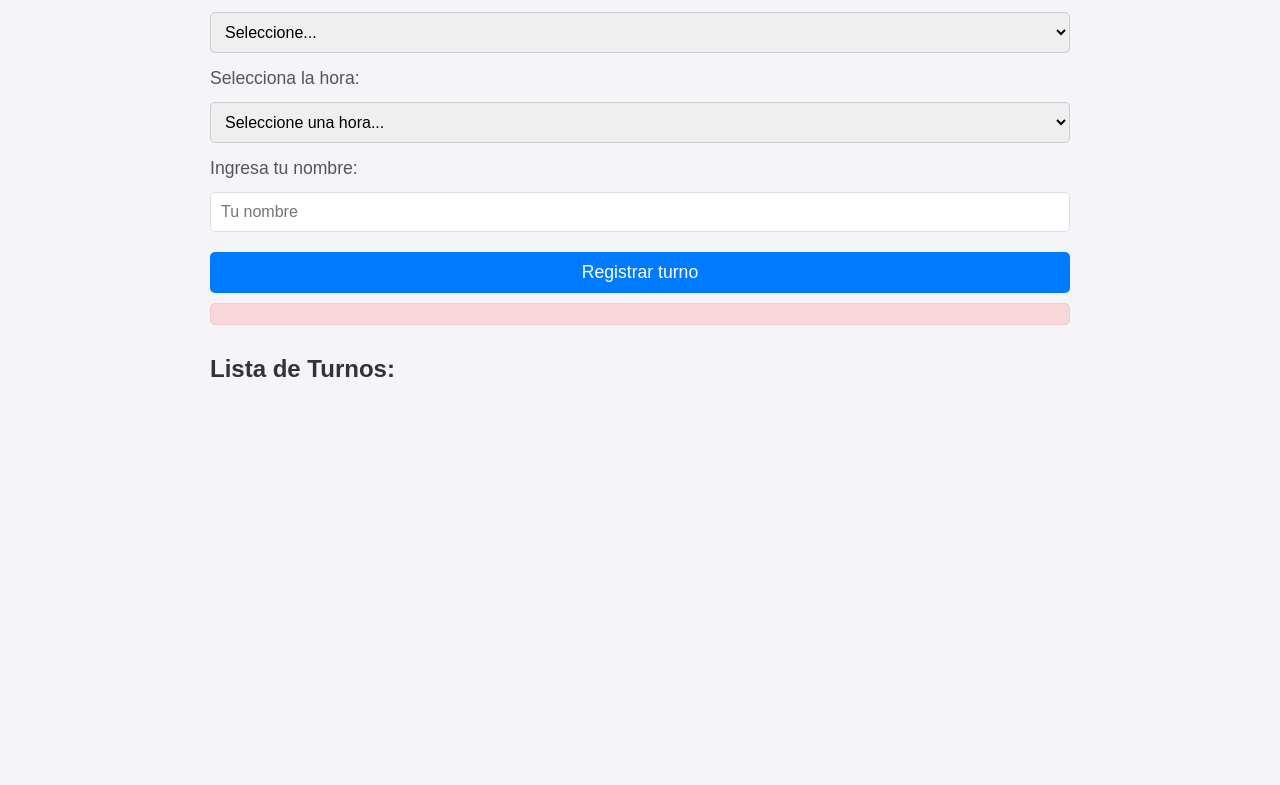
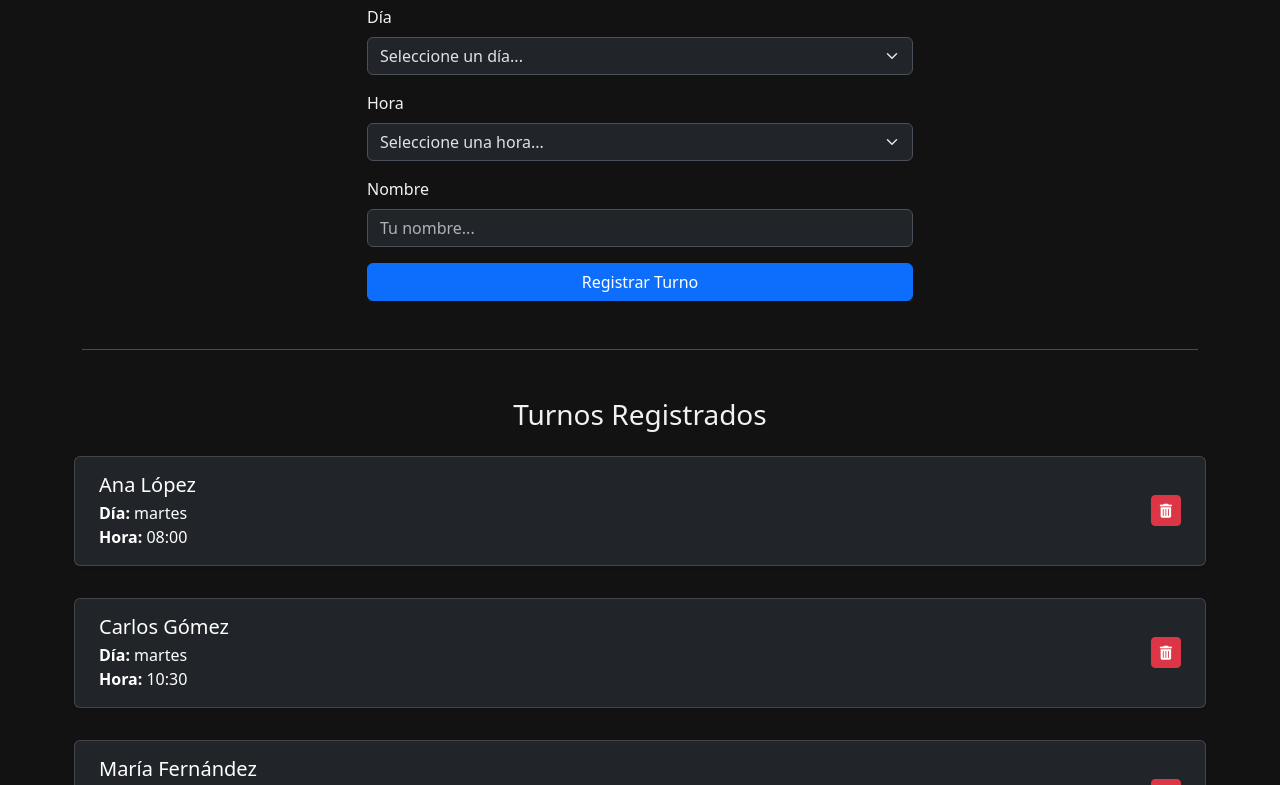
Before and after one commit to TomasOttaviani/javascript.e2, a plain HTML site: page index.html in a window 1280 px wide. Shown: the part 99-884 px from the top of the page. Before the commit the page ends 800 px from the top, so only its background shows below. Drawn offline with nearby package versions, Linux system fonts and the light colour scheme; some packages are replaced by stand-ins of ours; a script that the page names is missing.

Commit message:
proyecto final

```diff
--- a/index.html
+++ b/index.html
@@ -1,18 +1,24 @@
 <!DOCTYPE html>
-<html lang="en">
+<html lang="es" data-bs-theme="dark">
 <head>
-    <meta charset="UTF-8">
-    <meta name="viewport" content="width=device-width, initial-scale=1.0">
-    <title>Document</title>
-    <link rel="stylesheet" href="style.css">
+  <meta charset="UTF-8" />
+  <meta name="viewport" content="width=device-width, initial-scale=1.0" />
+  <title>Gestión de Turnos</title>
+  <link href="https://cdn.jsdelivr.net/npm/bootstrap@5.3.3/dist/css/bootstrap.min.css" rel="stylesheet" />
+  <link href="https://cdnjs.cloudflare.com/ajax/libs/font-awesome/6.5.0/css/all.min.css" rel="stylesheet" />
+  <link rel="stylesheet" href="https://cdnjs.cloudflare.com/ajax/libs/animate.css/4.1.1/animate.min.css" />
+  <link rel="stylesheet" href="style.css" />
 </head>
 <body>
-    <body>
-        <h1>Sistema de Turnos</h1>
-    <div>
-        <label for="dia">Selecciona el día: </label>
-        <select id="dia">
-            <option value="">Seleccione...</option>
+  <div class="container">
+    <h1 class="text-center mb-4">Reservar Turno</h1>
+
+    <div class="row justify-content-center">
+      <div class="col-md-6">
+        <div class="mb-3">
+          <label for="dia" class="form-label">Día</label>
+          <select id="dia" class="form-select">
+            <option value="">Seleccione un día...</option>
             <option value="martes">Martes</option>
             <option value="miércoles">Miércoles</option>
             <option value="jueves">Jueves</option>
@@ -20,23 +26,29 @@
             <option value="sábado">Sábado</option>
           </select>
         </div>
-    <div>
-        <label for="hora">Selecciona la hora: </label>
-        <select id="hora">
+        <div class="mb-3">
+          <label for="hora" class="form-label">Hora</label>
+          <select id="hora" class="form-select">
             <option value="">Seleccione una hora...</option>
           </select>
         </div>
-    <div>
-        <label for="nombre">Ingresa tu nombre: </label>
-        <input type="text" id="nombre" placeholder="Tu nombre">
+        <div class="mb-3">
+          <label for="nombre" class="form-label">Nombre</label>
+          <input type="text" id="nombre" class="form-control" placeholder="Tu nombre...">
         </div>
-    <button id="registrar-turno">Registrar turno</button>
-    <div class="alerta" id="alerta"></div>
+        <div class="d-grid">
+          <button id="registrar-turno" class="btn btn-primary">Registrar Turno</button>
+        </div>
+      </div>
+    </div>
 
-    <div class="turno-lista">
-        <h2>Lista de Turnos:</h2>
-        <ul id="lista-turnos"></ul>
+    <hr class="my-5">
+    <h3 class="text-center mb-4">Turnos Registrados</h3>
+    <div id="lista-turnos" class="row g-3 justify-content-center">
     </div>
+  </div>
+   <script src="https://cdn.jsdelivr.net/npm/bootstrap@5.3.3/dist/js/bootstrap.bundle.min.js"></script>
+  <script src="https://cdn.jsdelivr.net/npm/sweetalert2@11"></script>
   <script src="turnos.js"></script>
 </body>
 </html>
--- a/style.css
+++ b/style.css
@@ -1,125 +1,21 @@
-/* Reseteo de márgenes y paddings para mejorar la consistencia entre navegadores */
-* {
-    margin: 0;
-    padding: 0;
-    box-sizing: border-box;
+body {
+  background-color: #121212;
+  color: #f1f1f1;
+  padding: 2rem;
 }
-
-/* Fondo general y estilo de fuente */
-body {
-    font-family: 'Arial', sans-serif;
-    background-color: #f4f4f9;
-    color: #333;
-    padding: 20px;
-    max-width: 900px;
-    margin: 0 auto;
+.card-turno {
+  background-color: #1e1e1e;
+  border: none;
+  border-radius: 1rem;
+  transition: transform 0.2s ease;
 }
-
-/* Título principal */
-h1 {
-    text-align: center;
-    font-size: 2rem;
-    color: #333;
-    margin-bottom: 20px;
+.card-turno:hover {
+  transform: scale(1.02);
 }
-
-/* Estilo de las secciones del formulario */
-div {
-    margin-bottom: 15px;
+.btn-eliminar {
+  background-color: #ff5252;
+  border: none;
 }
-
-/* Etiquetas de los campos */
-label {
-    font-size: 1.1rem;
-    margin-bottom: 8px;
-    display: block;
-    color: #555;
+.btn-eliminar:hover {
+  background-color: #d32f2f;
 }
-
-/* Estilo de los selectores y campos de entrada */
-select, input, button {
-    width: 100%;
-    padding: 10px;
-    margin-top: 5px;
-    border-radius: 5px;
-    border: 1px solid #ccc;
-    font-size: 1rem;
-}
-
-/* Estilo para los selectores de opciones */
-select {
-    cursor: pointer;
-}
-
-/* Estilo del campo de texto */
-input {
-    border: 1px solid #ddd;
-    background-color: #fff;
-}
-
-/* Estilo del botón */
-button {
-    background-color: #007bff;
-    color: white;
-    font-size: 1.1rem;
-    cursor: pointer;
-    transition: background-color 0.3s ease;
-    border: none;
-    border-radius: 5px;
-    padding: 10px 15px;
-}
-
-button:hover {
-    background-color: #0056b3;
-}
-
-/* Alerta de error */
-.alerta {
-    color: red;
-    font-size: 1rem;
-    margin-top: 10px;
-    padding: 10px;
-    background-color: #f8d7da;
-    border: 1px solid #f5c6cb;
-    border-radius: 5px;
-}
-
-/* Estilo de la lista de turnos */
-.turno-lista {
-    margin-top: 30px;
-}
-
-.turno-lista h2 {
-    font-size: 1.5rem;
-    margin-bottom: 15px;
-    color: #333;
-}
-
-#lista-turnos {
-    list-style-type: none;
-}
-
-.turno-item {
-    background-color: #fff;
-    border: 1px solid #ddd;
-    padding: 10px;
-    margin-bottom: 10px;
-    border-radius: 5px;
-    display: flex;
-    justify-content: space-between;
-    align-items: center;
-}
-
-.turno-item button {
-    background-color: #dc3545;
-    border: none;
-    color: white;
-    padding: 5px 10px;
-    cursor: pointer;
-    border-radius: 5px;
-    transition: background-color 0.3s ease;
-}
-
-.turno-item button:hover {
-    background-color: #c82333;
-}
--- a/turnos.js
+++ b/turnos.js
@@ -4,28 +4,54 @@ const selectDia = document.getElementById('dia');
 const selectHora = document.getElementById('hora');
 const inputNombre = document.getElementById('nombre');
 const botonRegistrar = document.getElementById('registrar-turno');
-const alerta = document.getElementById('alerta');
 const listaTurnos = document.getElementById('lista-turnos');
 
-let turnos = JSON.parse(localStorage.getItem('turnos')) || {};
+let turnos = {};
 
 function inicializar() {
+    cargarTurnos();
     generarHorasDisponibles();
-    mostrarTurnos();
+}
+
+function cargarTurnos() {
+    const turnosGuardados = localStorage.getItem('turnos');
+
+    try {
+        if (turnosGuardados) {
+            const data = JSON.parse(turnosGuardados);
+            if (data && typeof data === "object" && !Array.isArray(data)) {
+                turnos = data;
+                mostrarTurnos();
+                return;
+            }
+        }
+    } catch (e) {
+        console.warn("Error al parsear localStorage. Se carga desde JSON.");
+    }
+
+    fetch('turnos.json')
+        .then(response => response.json())
+        .then(data => {
+            turnos = data;
+            localStorage.setItem('turnos', JSON.stringify(turnos));
+            mostrarTurnos();
+        })
+        .catch(error => {
+            console.error('Error al cargar los turnos desde JSON:', error);
+        });
 }
 
 function generarHorasDisponibles() {
     const horasDisponibles = [];
     for (let i = 8; i <= 20; i++) {
-        const horaFormato = i < 10 ? '0' + i : i;
+        const horaFormato = i.toString().padStart(2, '0');
         horasDisponibles.push(horaFormato);
     }
-
 
     selectHora.innerHTML = '<option value="">Seleccione una hora...</option>';
     horasDisponibles.forEach(hora => {
         const option = document.createElement('option');
-        option.value = hora;
+        option.value = `${hora}:00`;
         option.textContent = `${hora}:00`;
         selectHora.appendChild(option);
 
@@ -46,14 +72,23 @@ function registrarTurno() {
     const turnoId = `${diaSeleccionado}-${horaSeleccionada}`;
 
     if (turnos[turnoId]) {
-        alerta.textContent = "Este turno ya está ocupado. Por favor, selecciona otro.";
+        Swal.fire({
+            icon: 'error',
+            title: '¡Turno no disponible!',
+            text: 'Este turno ya está ocupado. Por favor, selecciona otro.'
+        });
         return;
     }
 
     turnos[turnoId] = { dia: diaSeleccionado, hora: horaSeleccionada, nombre: nombreUsuario };
     localStorage.setItem('turnos', JSON.stringify(turnos));
 
-    alerta.textContent = "";
+    Swal.fire({
+        icon: 'success',
+        title: '¡Turno registrado!',
+        text: `Tu turno para el ${diaSeleccionado} a las ${horaSeleccionada} ha sido registrado.`
+    });
+
     selectDia.value = "";
     selectHora.value = "";
     inputNombre.value = "";
@@ -63,12 +98,20 @@ function registrarTurno() {
 
 function validarEntradas(dia, hora, nombre) {
     if (!dia || !hora || !nombre) {
-        alerta.textContent = "Por favor, selecciona día, hora y proporciona tu nombre.";
+        Swal.fire({
+            icon: 'warning',
+            title: '¡Datos incompletos!',
+            text: 'Por favor, selecciona el día, la hora y proporciona tu nombre.'
+        });
         return false;
     }
 
     if (!diasDisponibles.includes(dia)) {
-        alerta.textContent = "Solo se pueden seleccionar días entre martes y sábado.";
+        Swal.fire({
+            icon: 'warning',
+            title: 'Día no válido',
+            text: 'Solo se pueden seleccionar días entre martes y sábado.'
+        });
         return false;
     }
 
@@ -76,20 +119,55 @@ function validarEntradas(dia, hora, nombre) {
 }
 
 function mostrarTurnos() {
+    const listaTurnos = document.getElementById('lista-turnos');
     listaTurnos.innerHTML = '';
+
+    if (Object.keys(turnos).length === 0) {
+        listaTurnos.innerHTML = '<p class="text-center text-muted">No hay turnos registrados.</p>';
+        return;
+    }
+
     for (const turnoId in turnos) {
         const turno = turnos[turnoId];
-        const li = document.createElement('li');
-        li.classList.add('turno-item');
-        li.innerHTML = `Turno: ${turno.dia}, ${turno.hora} - Nombre: ${turno.nombre} <button onclick="eliminarTurno('${turnoId}')">Eliminar</button>`;
-        listaTurnos.appendChild(li);
+
+        const tarjeta = document.createElement('div');
+        tarjeta.className = 'card text-white bg-dark mb-3 shadow-sm animate__animated animate__slideInUp';
+        tarjeta.innerHTML = `
+            <div class="card-body d-flex justify-content-between align-items-center">
+                <div>
+                    <h5 class="card-title mb-1">${turno.nombre}</h5>
+                    <p class="card-text mb-0"><strong>Día:</strong> ${turno.dia}</p>
+                    <p class="card-text"><strong>Hora:</strong> ${turno.hora}</p>
+                </div>
+                <button class="btn btn-danger btn-sm" onclick="eliminarTurno('${turnoId}')">
+                    <i class="fas fa-trash-alt"></i>
+                </button>
+            </div>
+        `;
+        listaTurnos.appendChild(tarjeta);
     }
 }
 
 function eliminarTurno(turnoId) {
-    delete turnos[turnoId];
-    localStorage.setItem('turnos', JSON.stringify(turnos));
-    mostrarTurnos();
+    Swal.fire({
+        title: '¿Estás seguro?',
+        text: 'Este turno será eliminado.',
+        icon: 'warning',
+        showCancelButton: true,
+        confirmButtonText: 'Sí, eliminar',
+        cancelButtonText: 'Cancelar'
+    }).then((result) => {
+        if (result.isConfirmed) {
+            delete turnos[turnoId];
+            localStorage.setItem('turnos', JSON.stringify(turnos));
+            Swal.fire({
+                icon: 'success',
+                title: '¡Turno eliminado!',
+                text: 'El turno ha sido eliminado correctamente.'
+            });
+            mostrarTurnos();
+        }
+    });
 }
 
 botonRegistrar.addEventListener('click', registrarTurno);
--- /dev/null
+++ b/turnos.json
@@ -0,0 +1,32 @@
+{
+  "martes-08:00": {
+    "dia": "martes",
+    "hora": "08:00",
+    "nombre": "Ana López"
+  },
+  "martes-10:30": {
+    "dia": "martes",
+    "hora": "10:30",
+    "nombre": "Carlos Gómez"
+  },
+  "miércoles-09:00": {
+    "dia": "miércoles",
+    "hora": "09:00",
+    "nombre": "María Fernández"
+  },
+  "jueves-11:30": {
+    "dia": "jueves",
+    "hora": "11:30",
+    "nombre": "Lucía Pérez"
+  },
+  "viernes-13:00": {
+    "dia": "viernes",
+    "hora": "13:00",
+    "nombre": "Jorge Herrera"
+  },
+  "sábado-17:30": {
+    "dia": "sábado",
+    "hora": "17:30",
+    "nombre": "Valentina Ruiz"
+  }
+}
```
Lines whose indentation alone changed are shown as unchanged.
